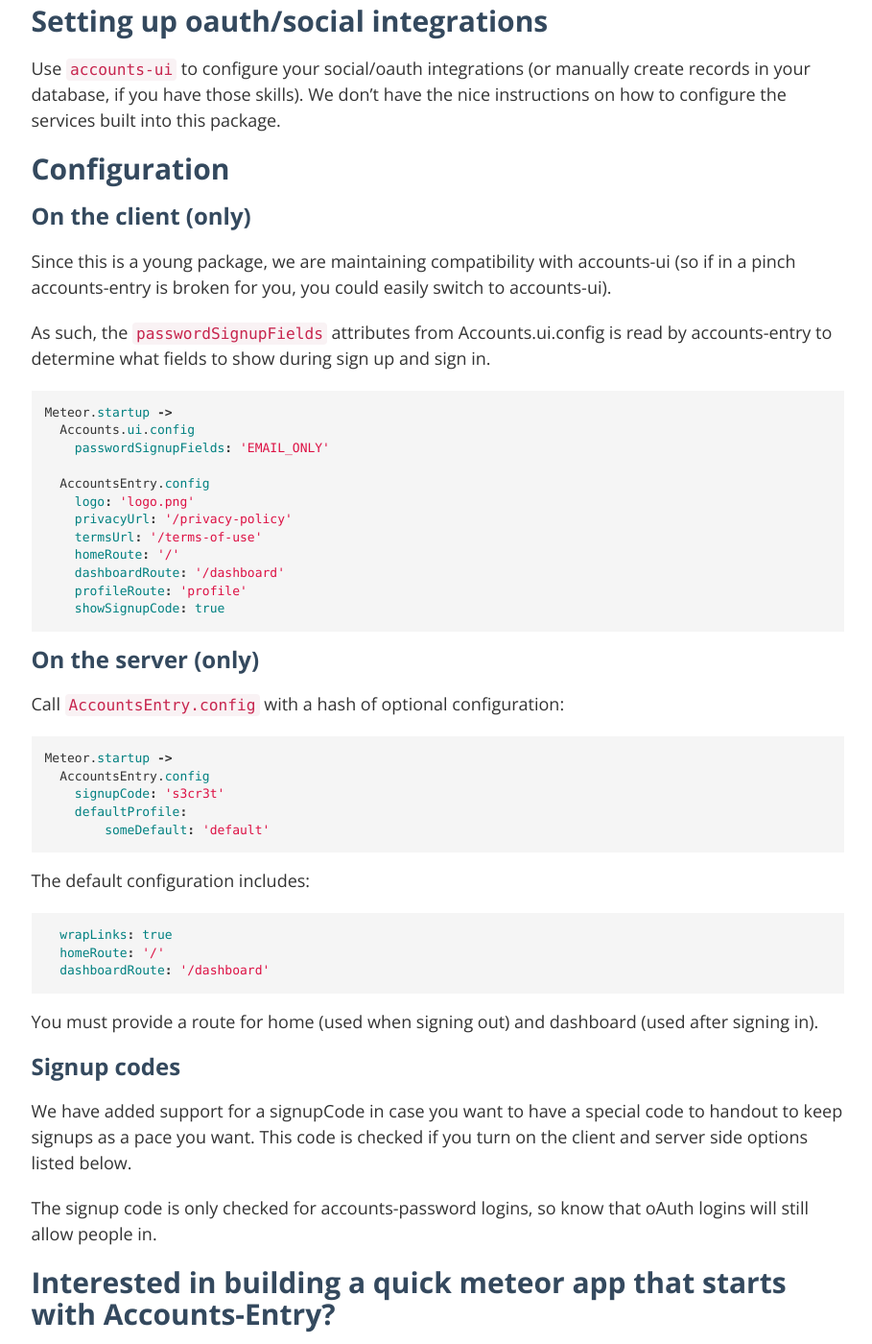
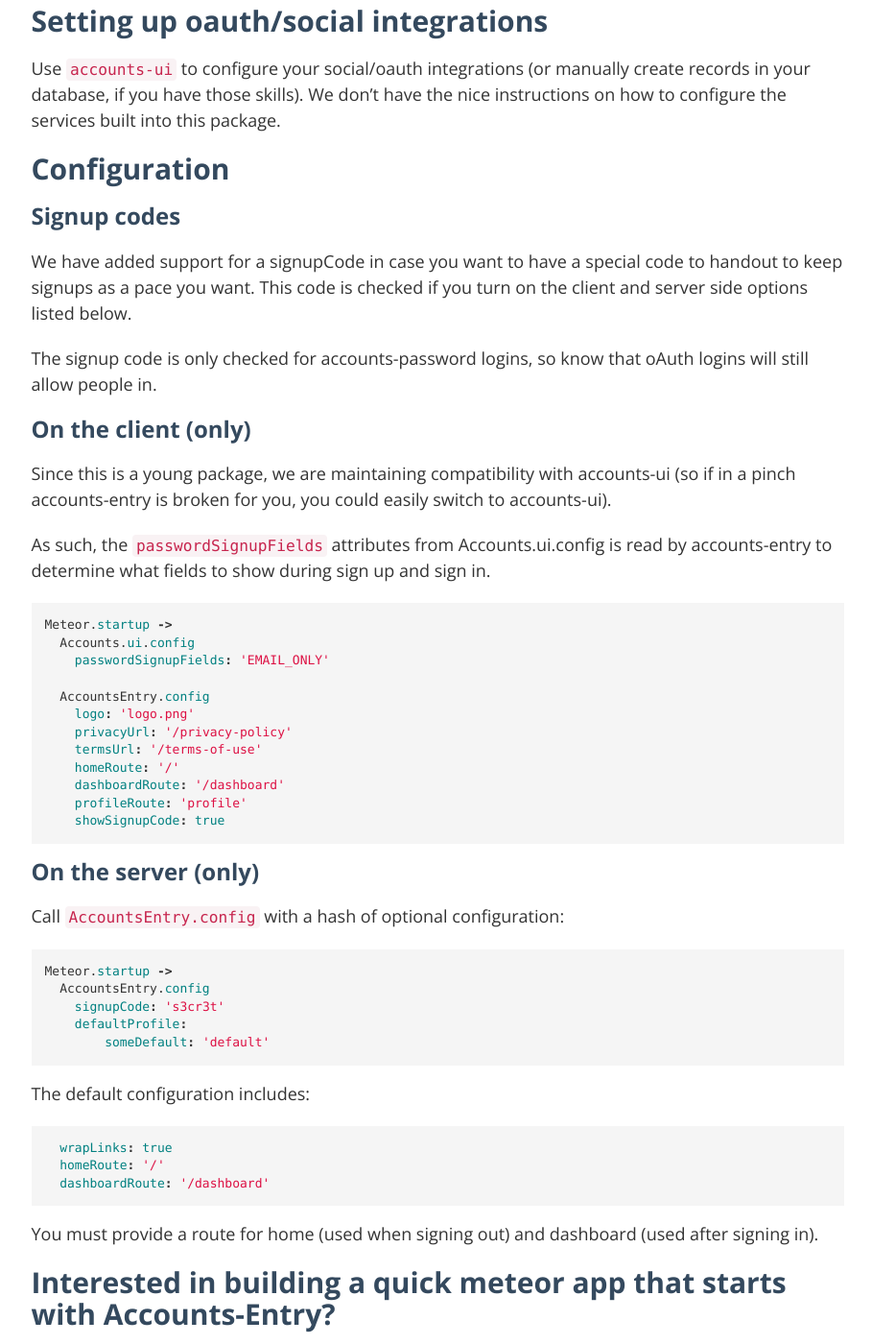
Before and after one commit to Differential/accounts-entry, a Jekyll site: the page built from index.markdown, in a window 1280 px wide and 1400 px high, scrolled down 1374 px. Shown: the whole window at 96% size, without its empty margins (330-1239 px from the left). Built offline with Jekyll 4.4.1, drawn with Linux system fonts in a browser that asks for light colours; nearby versions of some CDN libraries; Markdown is read by kramdown in place of the engine named in the settings; some of the changed lines change nothing that is shown.

Commit message:
Reorder docs

```diff
--- a/index.markdown
+++ b/index.markdown
@@ -53,6 +53,12 @@
 
 ## Configuration
 
+### Signup codes
+
+We have added support for a signupCode in case you want to have a special code to handout to keep signups as a pace you want. This code is checked if you turn on the client and server side options listed below.
+
+The signup code is only checked for accounts-password logins, so know that oAuth logins will still allow people in.
+
 ### On the client (only)
 
 Since this is a young package, we are maintaining compatibility with accounts-ui (so if in a pinch accounts-entry is broken for you, you could easily switch to accounts-ui).
@@ -97,12 +103,6 @@
 You must provide a route for home (used when signing out) and
 dashboard (used after signing in).
 
-### Signup codes
-
-We have added support for a signupCode in case you want to have a special code to handout to keep signups as a pace you want. This code is checked if you turn on the client and server side options listed below.
-
-The signup code is only checked for accounts-password logins, so know that oAuth logins will still allow people in.
-
 ## Interested in building a quick meteor app that starts with Accounts-Entry?
 
 We've create a [meteor-boilerplate repo](http://github.differential.io/meteor-boilerplate/) that you can clone as a starting point for an app.  It follows all our standards that we use for building apps for our clients.
```
